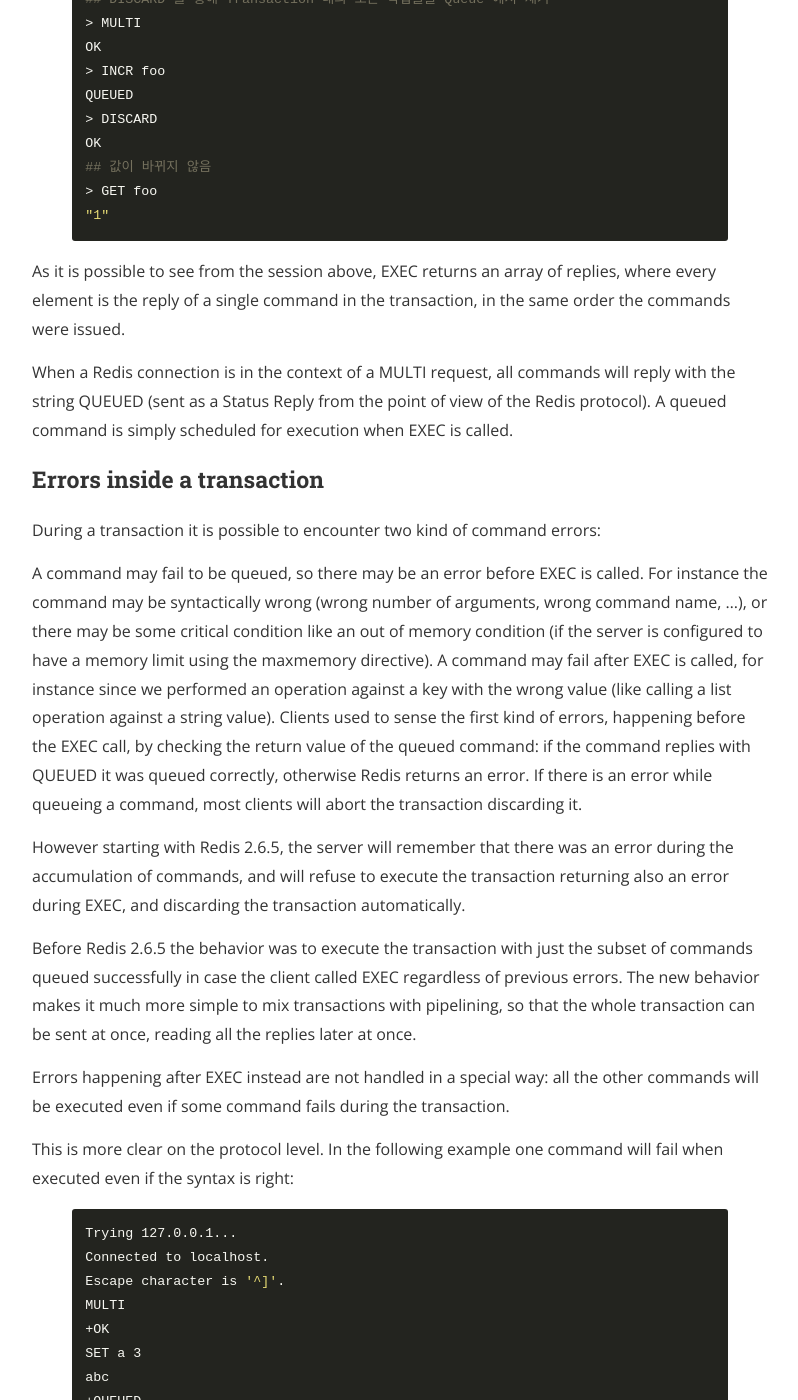
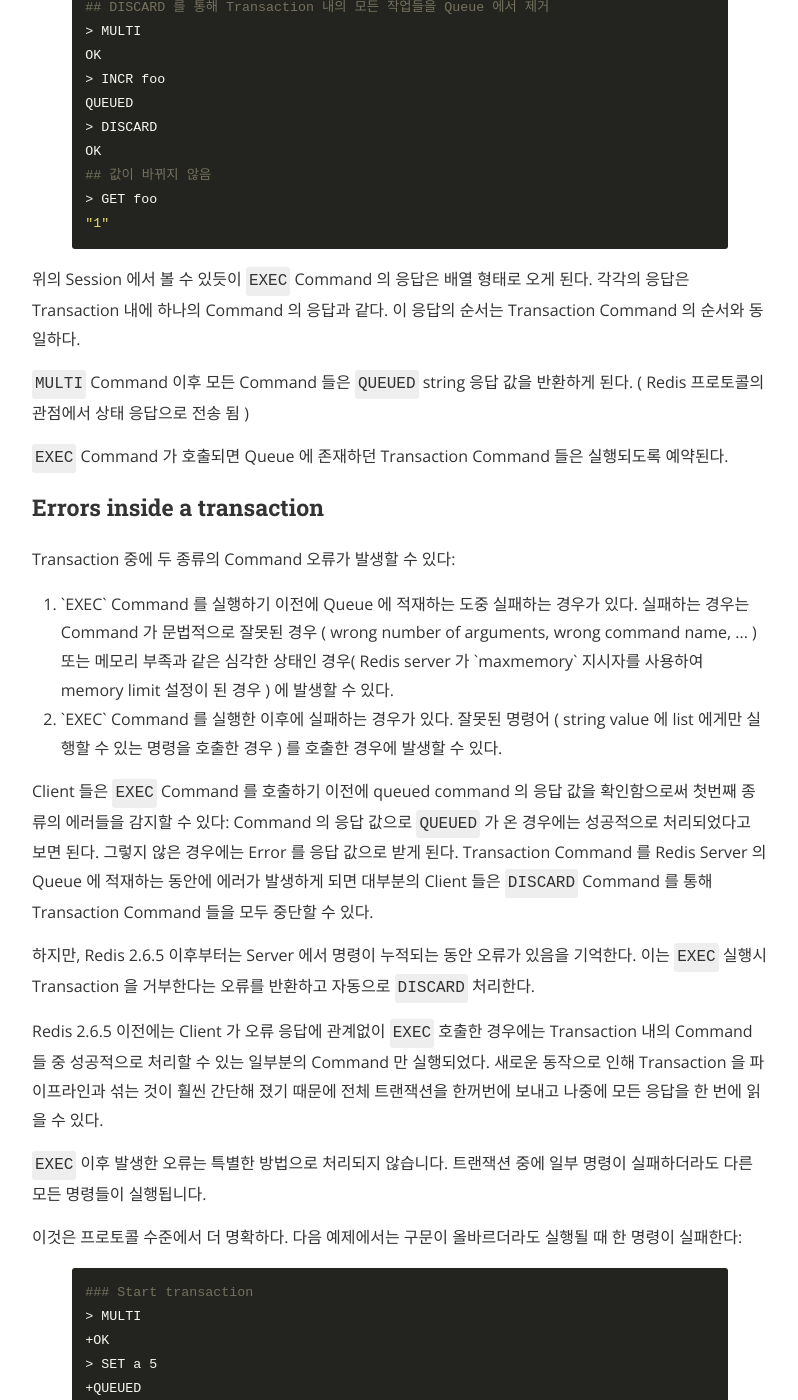
Before and after one commit to Dark0096/Dark0096.github.io, a Jekyll site: the page built from _posts/2018-10-27-redis-transaction.markdown, in a window 1280 px wide and 1400 px high, scrolled down 1573 px. Shown: the whole window, without its empty margins (240-1038 px from the left). Built offline with Jekyll 4.4.1, drawn with Linux system fonts in a browser that asks for light colours; nearby versions of some CDN libraries; some of the changed text lies outside the part shown.

Commit message:
Add the redis transaction article

```diff
--- a/_posts/2018-10-27-redis-transaction.markdown
+++ b/_posts/2018-10-27-redis-transaction.markdown
@@ -7,7 +7,7 @@ categories: Redis
 tags: redis
 ---
 
-### Transactions
+## Transactions
 Redis 에서 `MULTI, EXEC, DISCARD, WATCH` 는 Transaction 의 기반이 되는 Command 들이다. 이들은 한 단계로 Command 들을 그룹 단위로 실행할 수 있으며, 두 가지의 중요한 점들을 보장한다:
 
 <ol>
@@ -60,67 +60,88 @@ OK
 > GET foo
 "1"
 {% endhighlight %}
-As it is possible to see from the session above, EXEC returns an array of replies, where every element is the reply of a single command in the transaction, in the same order the commands were issued.
 
-When a Redis connection is in the context of a MULTI request, all commands will reply with the string QUEUED (sent as a Status Reply from the point of view of the Redis protocol). A queued command is simply scheduled for execution when EXEC is called.
+위의 Session 에서 볼 수 있듯이 `EXEC` Command 의 응답은 배열 형태로 오게 된다. 각각의 응답은 Transaction 내에 하나의 Command 의 응답과 같다. 이 응답의 순서는 Transaction Command 의 순서와 동일하다.
+
+`MULTI` Command 이후 모든 Command 들은 `QUEUED` string 응답 값을 반환하게 된다. ( Redis 프로토콜의 관점에서 상태 응답으로 전송 됨 )
+
+`EXEC` Command 가 호출되면 Queue 에 존재하던 Transaction Command 들은 실행되도록 예약된다.
 
 ### Errors inside a transaction
-During a transaction it is possible to encounter two kind of command errors:
+Transaction 중에 두 종류의 Command 오류가 발생할 수 있다:
 
-A command may fail to be queued, so there may be an error before EXEC is called. For instance the command may be syntactically wrong (wrong number of arguments, wrong command name, ...), or there may be some critical condition like an out of memory condition (if the server is configured to have a memory limit using the maxmemory directive).
-A command may fail after EXEC is called, for instance since we performed an operation against a key with the wrong value (like calling a list operation against a string value).
-Clients used to sense the first kind of errors, happening before the EXEC call, by checking the return value of the queued command: if the command replies with QUEUED it was queued correctly, otherwise Redis returns an error. If there is an error while queueing a command, most clients will abort the transaction discarding it.
+<ol>
+    <li>
+    `EXEC` Command 를 실행하기 이전에 Queue 에 적재하는 도중 실패하는 경우가 있다.
+    실패하는 경우는 Command 가 문법적으로 잘못된 경우 ( wrong number of arguments, wrong command name, ... ) 또는 메모리 부족과 같은 심각한 상태인 경우( Redis server 가 `maxmemory` 지시자를 사용하여 memory limit 설정이 된 경우 ) 에 발생할 수 있다.
+    </li>
+    <li>
+    `EXEC` Command 를 실행한 이후에 실패하는 경우가 있다.
+    잘못된 명령어 ( string value 에 list 에게만 실행할 수 있는 명령을 호출한 경우 ) 를 호출한 경우에 발생할 수 있다.
+    </li>
+</ol>
 
-However starting with Redis 2.6.5, the server will remember that there was an error during the accumulation of commands, and will refuse to execute the transaction returning also an error during EXEC, and discarding the transaction automatically.
+Client 들은 `EXEC` Command 를 호출하기 이전에 queued command 의 응답 값을 확인함으로써 첫번째 종류의 에러들을 감지할 수 있다:
+Command 의 응답 값으로 `QUEUED` 가 온 경우에는 성공적으로 처리되었다고 보면 된다. 그렇지 않은 경우에는 Error 를 응답 값으로 받게 된다. Transaction Command 를 Redis Server 의 Queue 에 적재하는 동안에 에러가 발생하게 되면 대부분의 Client 들은 `DISCARD` Command 를 통해 Transaction Command 들을 모두 중단할 수 있다.
 
-Before Redis 2.6.5 the behavior was to execute the transaction with just the subset of commands queued successfully in case the client called EXEC regardless of previous errors. The new behavior makes it much more simple to mix transactions with pipelining, so that the whole transaction can be sent at once, reading all the replies later at once.
+하지만, Redis 2.6.5 이후부터는 Server 에서 명령이 누적되는 동안 오류가 있음을 기억한다. 이는 `EXEC` 실행시 Transaction 을 거부한다는 오류를 반환하고 자동으로 `DISCARD` 처리한다.
 
-Errors happening after EXEC instead are not handled in a special way: all the other commands will be executed even if some command fails during the transaction.
+Redis 2.6.5 이전에는 Client 가 오류 응답에 관계없이 `EXEC` 호출한 경우에는 Transaction 내의 Command 들 중 성공적으로 처리할 수 있는 일부분의 Command 만 실행되었다. 새로운 동작으로 인해 Transaction 을 파이프라인과 섞는 것이 훨씬 간단해 졌기 때문에 전체 트랜잭션을 한꺼번에 보내고 나중에 모든 응답을 한 번에 읽을 수 있다.
 
-This is more clear on the protocol level. In the following example one command will fail when executed even if the syntax is right:
+`EXEC` 이후 발생한 오류는 특별한 방법으로 처리되지 않습니다. 트랜잭션 중에 일부 명령이 실패하더라도 다른 모든 명령들이 실행됩니다.
+
+이것은 프로토콜 수준에서 더 명확하다. 다음 예제에서는 구문이 올바르더라도 실행될 때 한 명령이 실패한다:
 
 {% highlight bash %}
-Trying 127.0.0.1...
-Connected to localhost.
-Escape character is '^]'.
-MULTI
+### Start transaction
+> MULTI
 +OK
-SET a 3
-abc
+> SET a 5
 +QUEUED
-LPOP a
+> GET a
 +QUEUED
-EXEC
-*2
-+OK
+### Wrong command ( only use to list type )
+> LPOP a
++QUEUED
+> SET a 4
++QUEUED
+> GET a
++QUEUED
+### End transaction
+> EXEC
+1) OK
+2) "5"
+3) (error) WRONGTYPE Operation against a key holding the wrong kind of value
+4) OK
+5) "4"
 {% endhighlight %}
 
--ERR Operation against a key holding the wrong kind of value
-EXEC returned two-element Bulk string reply where one is an OK code and the other an -ERR reply. It's up to the client library to find a sensible way to provide the error to the user.
+`명령이 실패하더라도 Queue 의 다른 모든 명령이 처리된다. Redis 는 명령 처리를 중단하지 않는다.`
 
-It's important to note that even when a command fails, all the other commands in the queue are processed – Redis will not stop the processing of commands.
-
-Another example, again using the wire protocol with telnet, shows how syntax errors are reported ASAP instead:
+telnet과 함께 유선 프로토콜을 다시 사용하는 또 다른 예는 구문 오류가 최대한 빨리보고되는 방법을 보여준다.
 
 {% highlight bash %}
 MULTI
 +OK
 INCR a b c
+-ERR wrong number of arguments for 'incr' command
 {% endhighlight %}
--ERR wrong number of arguments for 'incr' command
-This time due to the syntax error the bad INCR command is not queued at all.
+
+이번에는 잘못된 INCR 명령이 구문 오류로 인해 Redis queue 에 저장되지 않는다.
 
 ### Why Redis does not support roll backs?
-If you have a relational databases background, the fact that Redis commands can fail during a transaction, but still Redis will execute the rest of the transaction instead of rolling back, may look odd to you.
+Relational 데이터베이스에 대한 배경 지식이 있는 경우, Redis 의 Transaction 처리가 Command 가 일부 실패할 수 있지만 롤백하지 않고 나머지 트랜잭션을 실행한다는 점이 이상해 보일 수 있다.
 
-However there are good opinions for this behavior:
+그러나 이러한 Redis Transaction 처리 방법이 장점이 되기도 한다:
 
-Redis commands can fail only if called with a wrong syntax (and the problem is not detectable during the command queueing), or against keys holding the wrong data type: this means that in practical terms a failing command is the result of a programming errors, and a kind of error that is very likely to be detected during development, and not in production.
-Redis is internally simplified and faster because it does not need the ability to roll back.
-An argument against Redis point of view is that bugs happen, however it should be noted that in general the roll back does not save you from programming errors. For instance if a query increments a key by 2 instead of 1, or increments the wrong key, there is no way for a rollback mechanism to help. Given that no one can save the programmer from his or her errors, and that the kind of errors required for a Redis command to fail are unlikely to enter in production, we selected the simpler and faster approach of not supporting roll backs on errors.
+Redis 명령은 잘못된 구문으로 호출된 경우에만 실패 할 수 있으며 (Queue 에서 문제가 감지되지 않음) 또는 잘못된 데이터 유형에 대한 요청이 실패할 수 있다. 즉, 실패한 명령은 프로그래밍 오류의 결과이며, 대부분 개발 단계에서 발견될 수 있는 종류의 오류이므로 Production 에 발생할 일은 거의 발생하지 않는다.
+Redis 는 rollback 할 필요가 없기 때문에 내부적으로 단순화되고 빨라졌다.
+Redis 의 Transaction 처리에 대한 논쟁은 일반적인 사용자가 이러한 동작 방식을 이해하지 못하고 있을 경우 버그가 발생할 수 있다는 점이지만, 일반적으로 rollback 이 프로그래밍 오류로부터 보호할 수는 없다.
+예를 들어 Command 가 특정 key 를 1에서 2로 증가시키거나 잘못된 key 를 증가시키면 rollback mechanism 이 도움이 되지 않는다.
+누구도 프로그래머의 실수를 막을 수 없으며, Redis 명령이 실패하는 데 필요한 오류의 종류가 프로덕션 환경에 들어가기가 쉽지 않기 때문에 오류에 대한 롤백을 지원하지 않는 보다 간단하고 빠른 방법을 선택했다.
 
 ### Discarding the command queue
-DISCARD can be used in order to abort a transaction. In this case, no commands are executed and the state of the connection is restored to normal.
+`DISCARD` 는 Transaction 을 중단시키기 위해 사용될 수 있다. 이 경우 명령이 실행되지 않고 연결 상태가 정상으로 복원된다.
 
 {% highlight bash %}
 > SET foo 1
@@ -136,13 +157,13 @@ OK
 {% endhighlight %}
 
 ### Optimistic locking using check-and-set
-WATCH is used to provide a check-and-set (CAS) behavior to Redis transactions.
+`WATCH` 는 Redis 트랜잭션에 CAS (Check-and-Set) 동작을 제공하는 데 사용된다.
 
-WATCHed keys are monitored in order to detect changes against them. If at least one watched key is modified before the EXEC command, the whole transaction aborts, and EXEC returns a Null reply to notify that the transaction failed.
+`WATCH` 된 키는 변경 사항을 감지하기 위해 모니터 된다. `EXEC` 명령 전에 하나 이상의 감시 키가 수정되면 전체 트랜잭션이 중단되고 `EXEC` 는 트랜잭션이 실패했음을 알리기 위해 Null 응답을 반환합니다.
 
-For example, imagine we have the need to atomically increment the value of a key by 1 (let's suppose Redis doesn't have INCR).
+예를 들어, 키의 값을 원자적으로 1 씩 증가시킬 필요가 있다고 상상해보자 ( Redis 에는 INCR 이 없다고 가정해 보자 ).
 
-The first try may be the following:
+첫 번째 시도는 다음과 같다.
 
 {% highlight bash %}
 val = GET mykey
@@ -150,9 +171,10 @@ val = val + 1
 SET mykey $val
 {% endhighlight %}
 
-This will work reliably only if we have a single client performing the operation in a given time. If multiple clients try to increment the key at about the same time there will be a race condition. For instance, client A and B will read the old value, for instance, 10. The value will be incremented to 11 by both the clients, and finally SET as the value of the key. So the final value will be 11 instead of 12.
+이것은 주어진 시간에 하나의 클라이언트가 작업을 수행하는 경우에만 안정적으로 작동한다. 여러 클라이언트가 거의 같은 시간에 키를 증가 시키려고하면 race condition 이 발생한다.
+예를 들어 클라이언트 A와 B는 이전 값 (예 : 10)을 읽는다. 이 값은 클라이언트에서 모두 11로 증가하고 마지막으로 키 값으로 SET 된다. 따라서 최종 값은 12 대신 11이 된다.
 
-Thanks to WATCH we are able to model the problem very well:
+`WATCH` 덕분에 우리는 문제를 아주 잘 다룰 수 있게 되었다:
 
 {% highlight bash %}
 WATCH mykey
@@ -162,11 +184,11 @@ MULTI
 SET mykey $val
 EXEC
 {% endhighlight %}
-Using the above code, if there are race conditions and another client modifies the result of val in the time between our call to WATCH and our call to EXEC, the transaction will fail.
+위의 코드를 사용하여 Race condition 이 있고 다른 클라이언트가 WATCH 호출과 EXEC 호출 사이의 시간에 val 결과를 수정하면 Transaction 이 실패한다.
 
-We just have to repeat the operation hoping this time we'll not get a new race. This form of locking is called optimistic locking and is a very powerful form of locking. In many use cases, multiple clients will be accessing different keys, so collisions are unlikely – usually there's no need to repeat the operation.
+이 잠금 양식은 낙관적 잠금( Optimistic locking )이라고 하며 잠금의 매우 강력한 형태이다. 많은 경우, 여러 클라이언트가 서로 다른 키에 액세스하므로 충돌이 거의 발생하지 않는다. 일반적으로 작업을 반복할 가능성은 낮다.
 
-### WATCH explained
+## WATCH explained
 So what is WATCH really about? It is a command that will make the EXEC conditional: we are asking Redis to perform the transaction only if none of the WATCHed keys were modified. (But they might be changed by the same client inside the transaction without aborting it. More on this.) Otherwise the transaction is not entered at all. (Note that if you WATCH a volatile key and Redis expires the key after you WATCHed it, EXEC will still work. More on this.)
 
 WATCH can be called multiple times. Simply all the WATCH calls will have the effects to watch for changes starting from the call, up to the moment EXEC is called. You can also send any number of keys to a single WATCH call.
@@ -175,8 +197,8 @@ When EXEC is called, all keys are UNWATCHed, regardless of whether the transacti
 
 It is also possible to use the UNWATCH command (without arguments) in order to flush all the watched keys. Sometimes this is useful as we optimistically lock a few keys, since possibly we need to perform a transaction to alter those keys, but after reading the current content of the keys we don't want to proceed. When this happens we just call UNWATCH so that the connection can already be used freely for new transactions.
 
-Using WATCH to implement ZPOP
-A good example to illustrate how WATCH can be used to create new atomic operations otherwise not supported by Redis is to implement ZPOP, that is a command that pops the element with the lower score from a sorted set in an atomic way. This is the simplest implementation:
+### Using WATCH to implement ZPOP
+Redis 가 지원하지 않는 새로운 Atomic 연산을 생성하는 데 WATCH 를 사용하는 방법을 보여주는 좋은 예는 ZPOP 를 구현하는 것이다. ZPOP 은 정렬된 집합의 더 낮은 점수로 Atomic 방식으로 요소를 팝하는 명령이다. 이것은 가장 간단한 구현이다.
 
 {% highlight bash %}
 WATCH zset
@@ -185,7 +207,7 @@ MULTI
 ZREM zset element
 EXEC
 {% endhighlight %}
-If EXEC fails (i.e. returns a Null reply) we just repeat the operation.
+`EXEC` 가 실패하면 (즉 Null 응답을 반환) 작업을 반복합니다.
 
 ### Redis scripting and transactions
 A Redis script is transactional by definition, so everything you can do with a Redis transaction, you can also do with a script, and usually the script will be both simpler and faster.
```
